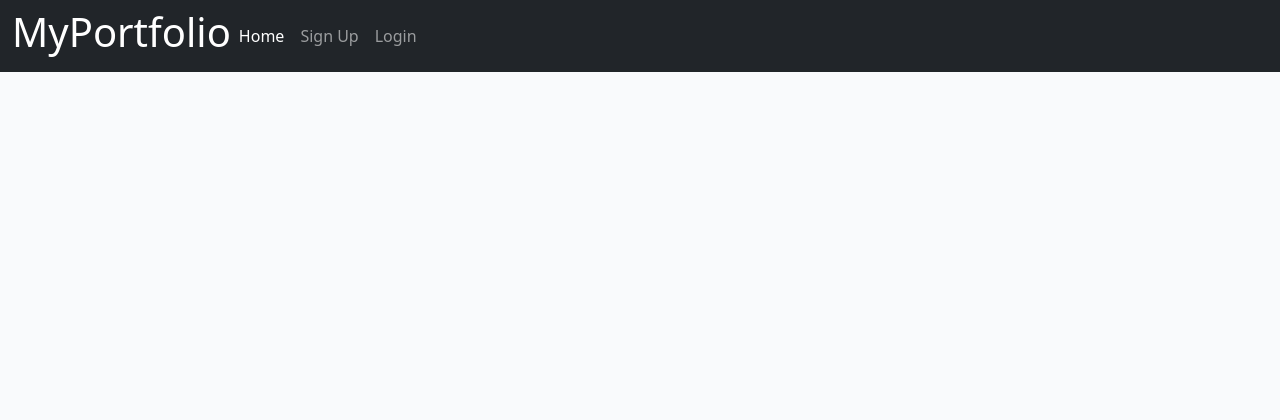
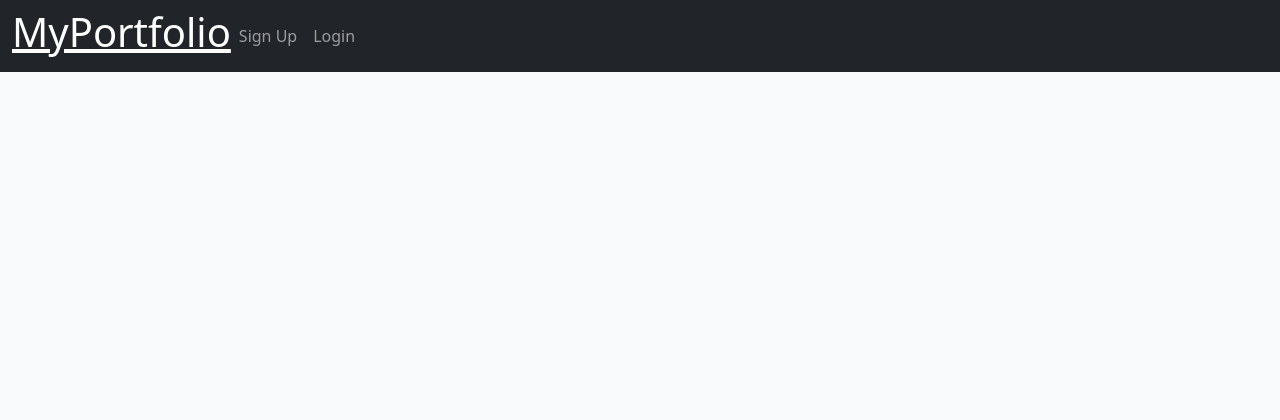
Before and after one commit to Jonathan97-web/MyPortfolio, a Django app: template templates/base.html in a window 1280 px wide. Shown: the top 420 px of the page. Run offline with Django 3.2, Linux system fonts and the light colour scheme; the template is opened without the code that fills it, so the values that code supplies are empty.

Commit message:
Add home link to the logo and removed home link

```diff
--- a/templates/base.html
+++ b/templates/base.html
@@ -17,11 +17,8 @@
 
     <nav class="navbar navbar-expand-lg navbar-dark bg-dark">
         <div class="container-fluid d-flex">
-            <h1 class="h1 text-white">MyPortfolio</h1>
+            <h1 class="h1 text-white"><a href="{% url 'home' %}" class="h1 main-header">MyPortfolio</a></h1>
             <ul class="navbar-nav me-auto mb-2 mb-lg-0">
-            <li class="nav-item">
-                <a href="{% url 'home' %}" class="nav-link active">Home</a>
-            </li>
             {% if user.is_authenticated %}
             <li class="nav-item">
                 <a href="{% url 'account_logout' %}" class="nav-link">Sign Out</a>
```
